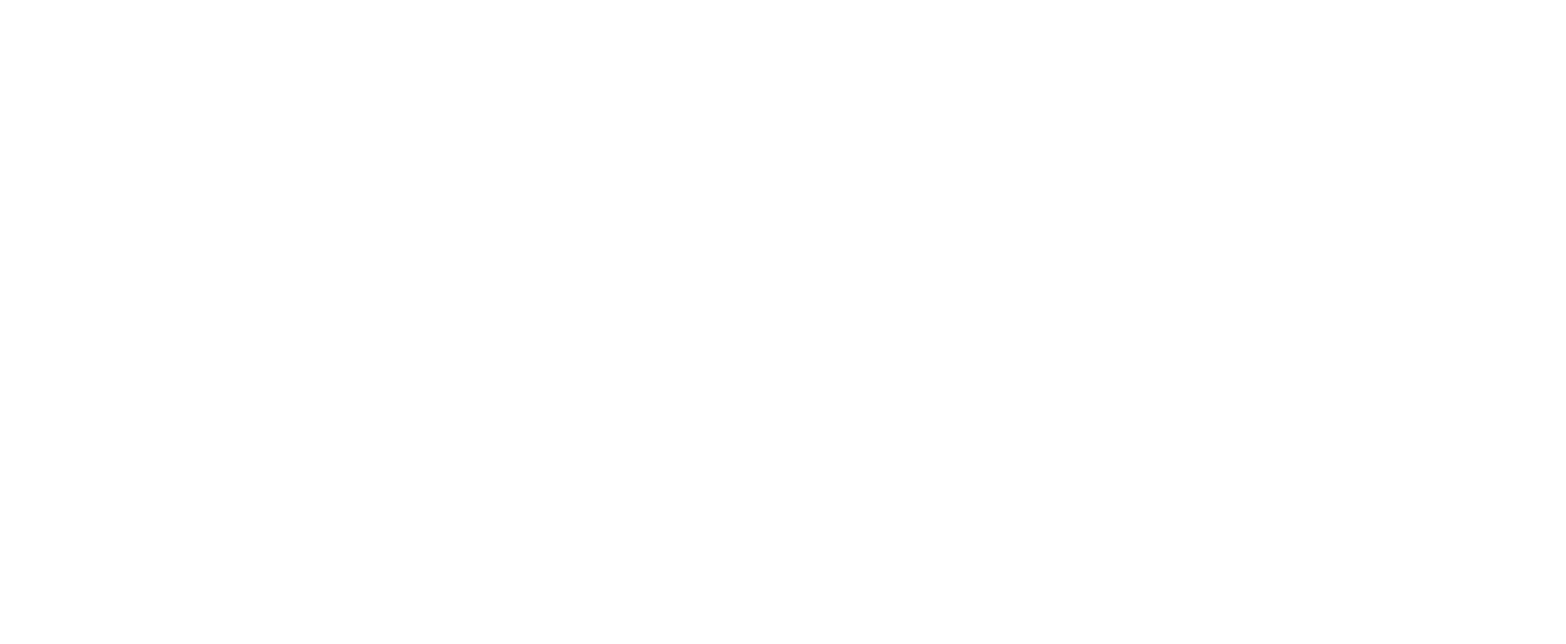
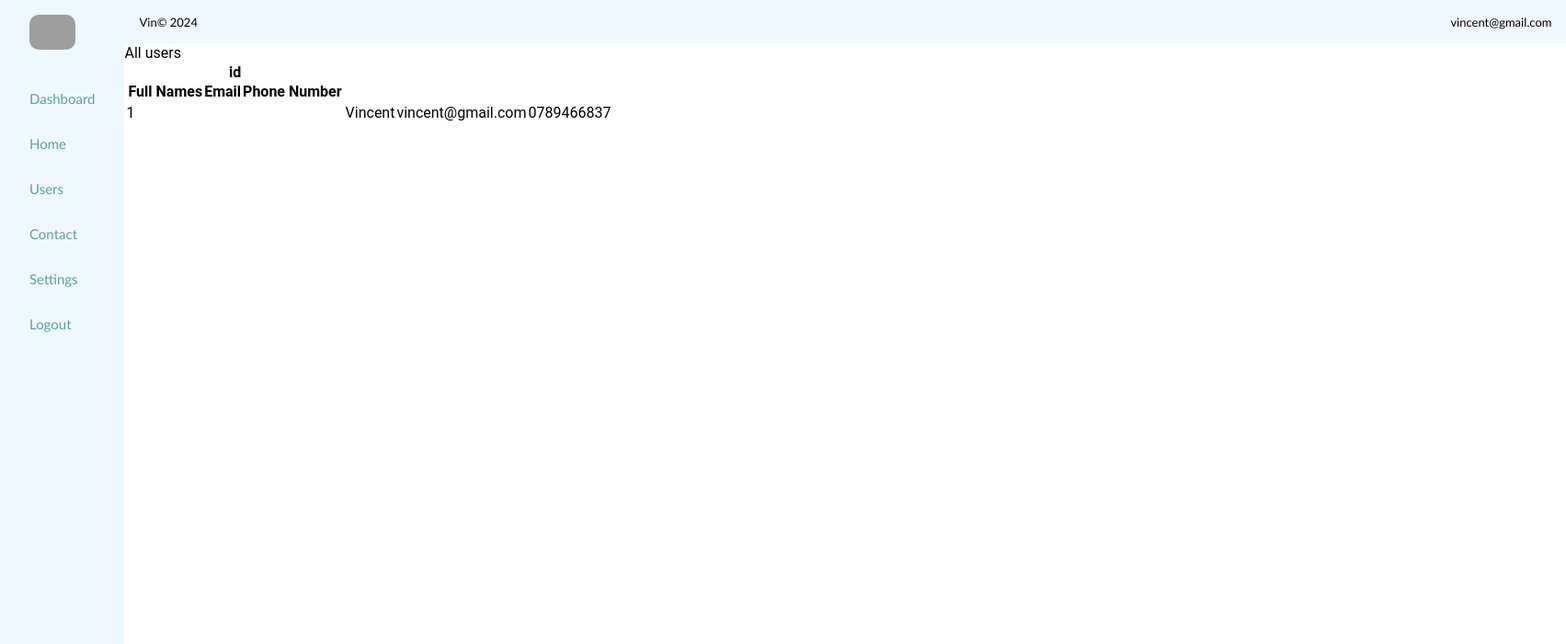
Before and after one commit to kubwimanav/portofolior, a React (Vite) app: page /dashboard/users in a window 1280 px wide. Before the commit this address had no page. Shown: the top 700 px of the page at 92% size, 1703 px wide, since content can reach past the window. Built offline with nearby package versions, Linux system fonts and the light colour scheme; grey boxes are pictures that could not be loaded.

Commit message:
hollday-planner

```diff
--- a/src/App.jsx
+++ b/src/App.jsx
@@ -4,6 +4,7 @@ import { BrowserRouter, Route, Routes } from 'react-router-dom';
 import Services from './Sercvices.jsx';
 import Layout from './Dashboard/Layout.jsx';
 import Home from './Dashboard/Home.jsx';
+import Users from './Dashboard/Users.jsx';
 
 
 
@@ -24,12 +25,13 @@ function App() {
     <>
       <BrowserRouter>
         <Routes>
-          <Route path='/' element={<Services />} />
+          <Route path="/" element={<Services />} />
 
-            <Route path='dashboard' element={<Layout />} >
-            <Route index element={< Home/>} />
+          <Route path="/dashboard" element={<Layout />}>
+            <Route index element={<Home />} />
+            <Route path="users" element={<Users />} />
           </Route>
-      </Routes>
+        </Routes>
       </BrowserRouter>
     </>
   );
--- a/src/Dashboard/Dashstyles/Dashnavbar.css
+++ b/src/Dashboard/Dashstyles/Dashnavbar.css
@@ -5,3 +5,7 @@
     width: 196vh;
     padding: 1rem;
 }
+.navbar p{
+    font-size: 13px;
+    font-family: 'Gill Sans', 'Gill Sans MT', Calibri, 'Trebuchet MS', sans-serif;
+}
--- a/src/Dashboard/Home.jsx
+++ b/src/Dashboard/Home.jsx
@@ -1,12 +1,88 @@
-import React from 'react'
-import heroimag from "../assets/images/hero-imag.jpg";
+import React, { PureComponent } from 'react';
+import { AreaChart, Area, XAxis, YAxis, CartesianGrid, Tooltip, ResponsiveContainer } from 'recharts';
+import { curveCardinal } from 'd3-shape';
+function Home() {
+const data = [
+  {
+    name: 'Page A',
+    uv: 4000,
+    pv: 2400,
+    amt: 2400,
+  },
+  {
+    name: 'Page B',
+    uv: 3000,
+    pv: 1398,
+    amt: 2210,
+  },
+  {
+    name: 'Page C',
+    uv: 2000,
+    pv: 9800,
+    amt: 2290,
+  },
+  {
+    name: 'Page D',
+    uv: 2780,
+    pv: 3908,
+    amt: 2000,
+  },
+  {
+    name: 'Page E',
+    uv: 1890,
+    pv: 4800,
+    amt: 2181,
+  },
+  {
+    name: 'Page F',
+    uv: 2390,
+    pv: 3800,
+    amt: 2500,
+  },
+  {
+    name: 'Page G',
+    uv: 3490,
+    pv: 4300,
+    amt: 2100,
+  },
+];
 
-function Home() {
-  return (
-    <div className="hero">
-
-    </div>
-  );
+const cardinal = curveCardinal.tension(0.2);
+    return (
+      <>
+        <ResponsiveContainer width="50%" height="50%">
+          <AreaChart
+            width={500}
+            height={400}
+            data={data}
+            margin={{
+              top: 10,
+              right: 30,
+              left: 0,
+              bottom: 0,
+            }}
+          >
+            <CartesianGrid strokeDasharray="3 3" />
+            <XAxis dataKey="name" />
+            <YAxis />
+            <Tooltip />
+            <Area
+              type="monotone"
+              dataKey="uv"
+              stroke="#8884d8"
+              fill="#8884d8"
+              fillOpacity={0.3}
+            />
+            <Area
+              type={cardinal}
+              dataKey="uv"
+              stroke="#82ca9d"
+              fill="#82ca9d"
+              fillOpacity={0.3}
+            />
+          </AreaChart>
+        </ResponsiveContainer>
+      </>
+    );
 }
-
-export default Home
+export default Home;
--- a/src/Dashboard/Sidebar.jsx
+++ b/src/Dashboard/Sidebar.jsx
@@ -16,7 +16,7 @@ function Sidebar() {
             <a href="">Home</a>
           </li>
           <li>
-            <a href="">Users</a>
+            <a href="users">Users</a>
           </li>
           <li>
             <a href="">Contact</a>
--- /dev/null
+++ b/src/Dashboard/Users.jsx
@@ -0,0 +1,25 @@
+import React from 'react'
+
+function Users() {
+  return (
+      <div>
+          <p>All users </p>
+          <table>
+              <th>
+                  <ttd>id</ttd>
+                  <td>Full Names</td>
+                  <td>Email</td>
+                  <td>Phone Number</td>
+              </th>
+              <tr>
+                  <td>1</td>
+                  <td>Vincent</td>
+                  <td>vincent@gmail.com</td>
+                  <td>0789466837</td>
+              </tr>
+          </table>
+    </div>
+  )
+}
+
+export default Users
```
